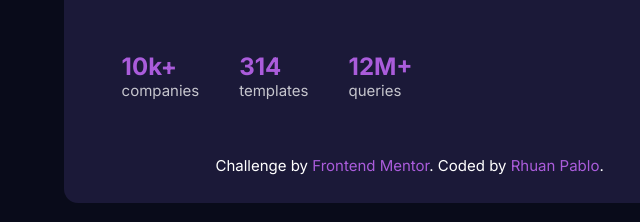
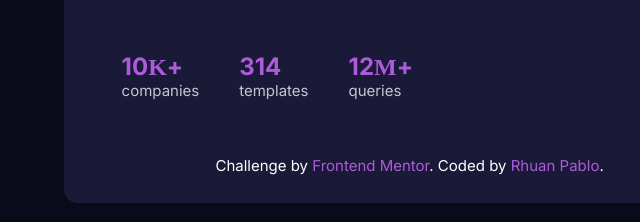
Before and after one commit to Rhuan-P/Stats-Preview-Card, a plain HTML site: page index.html in a window 1280 px wide. Shown: the part 397-619 px from the top of the page, 0-640 px from the left. Drawn offline with Linux system fonts and the light colour scheme.

Commit message:
Update index.html

```diff
--- a/index.html
+++ b/index.html
@@ -27,9 +27,9 @@
         </p>
 
       <div class="about">
-        <p> <strong class="destaque">10k+</strong> companies</p>
+        <p> <strong class="destaque">10&Kappa;&#43;</strong> companies</p>
         <p> <strong class="destaque">314</strong> templates</p>
-        <p> <strong class="destaque">12M+</strong> queries</p>
+        <p> <strong class="destaque">12&Mu;&#43;</strong> queries</p>
       </div>
      <footer class="attribution">
       Challenge by <a href="https://www.frontendmentor.io?ref=challenge" target="_blank">Frontend Mentor</a>. Coded by <a href="https://github.com/Rhuan-P">Rhuan Pablo</a>.
```
